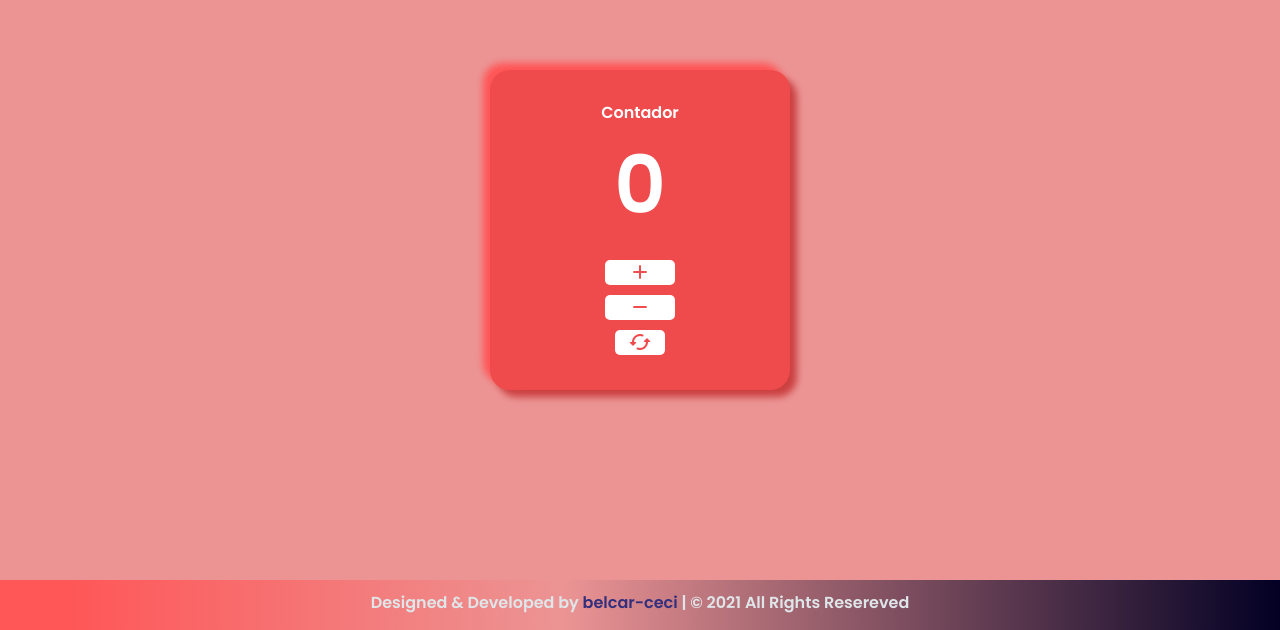
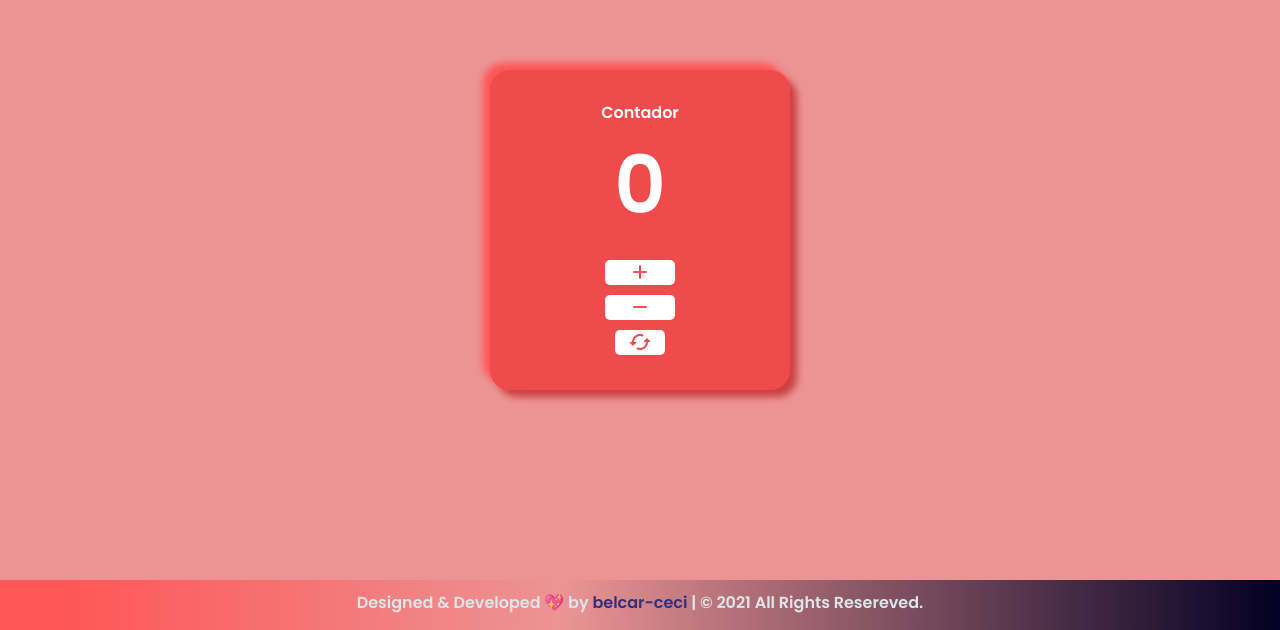
Before and after one commit to belcar-ceci/contador_js, a plain HTML site: page index.html in a window 1280 px wide. Shown: the part 170-800 px from the top of the page. Drawn offline with Linux system fonts and the light colour scheme.

Commit message:
changes html footer

```diff
--- a/index.html
+++ b/index.html
@@ -28,7 +28,7 @@
     <div class="bottom">
         <div>
             <span class="credit">
-                Designed & Developed by
+                Designed & Developed 💖 by
                 <a href="https://github.com/belcar-ceci">belcar-ceci</a>
                 |
             </span>
@@ -36,7 +36,7 @@
                 &copy;
             </span>
             <span>
-                2021 All Rights Resereved
+                2021 All Rights Resereved.
             </span>
         </div>
     </div>
```
